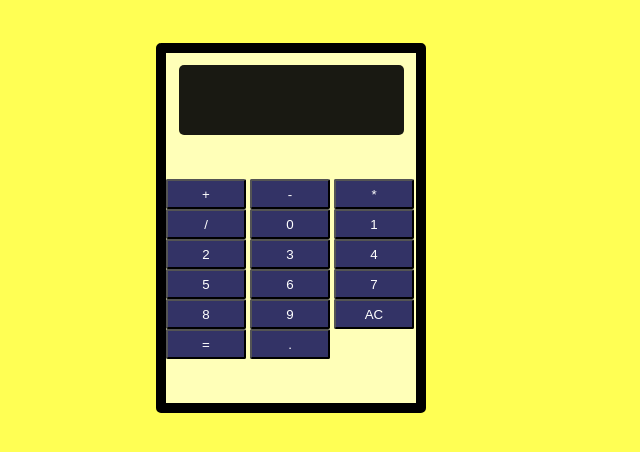
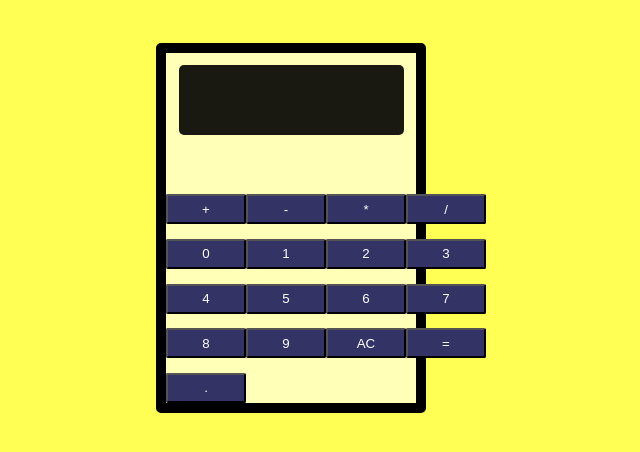
Before and after one commit to ctrlvee/Calculator-, a plain HTML site: page index.html in a window 1280 px wide. Shown: the part 122-574 px from the top of the page, without its empty margins (349-989 px from the left). Drawn offline with Linux system fonts and the light colour scheme.

Commit message:
Initial attempt to create grid for buttonsContainer

```diff
--- a/style.css
+++ b/style.css
@@ -52,6 +52,12 @@ h1 {
     background-color: rgba(0,0,0,.9);
 }
 
+.buttonsContainer {
+    display: grid;
+    grid-template-columns: repeat(4,1fr);
+    grid-template-rows: repeat(4, 1fr);
+
+}
 .currentValue{
     color: white;
     font-size: 2.5em;
@@ -77,5 +83,5 @@ button {
     color: #FFFFFF;
     background-color: #336;
     text-align: center;
-    position: relative;
+
 }
```
